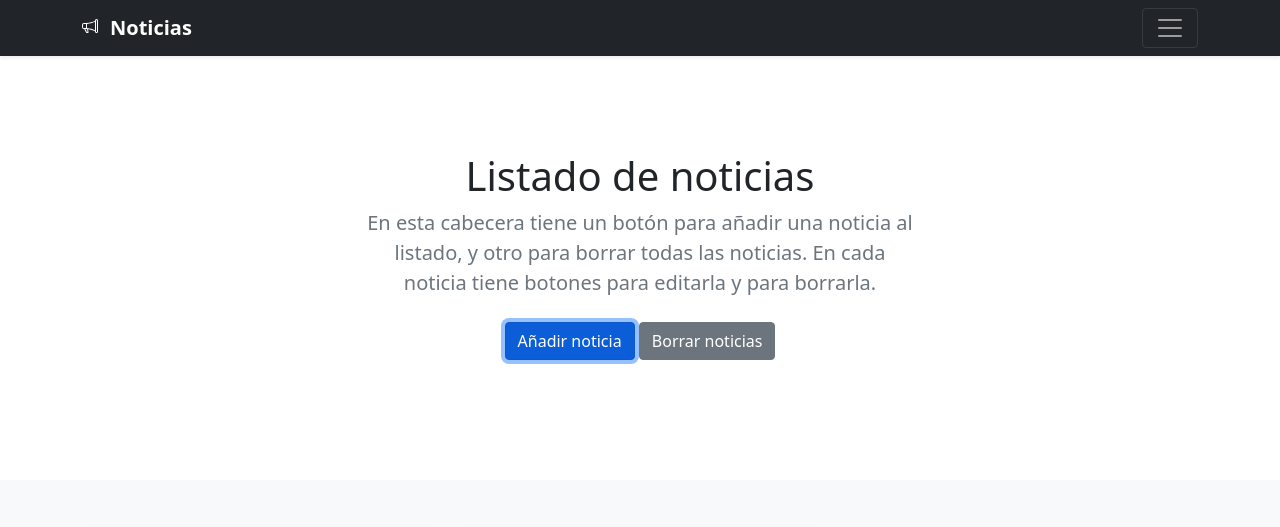
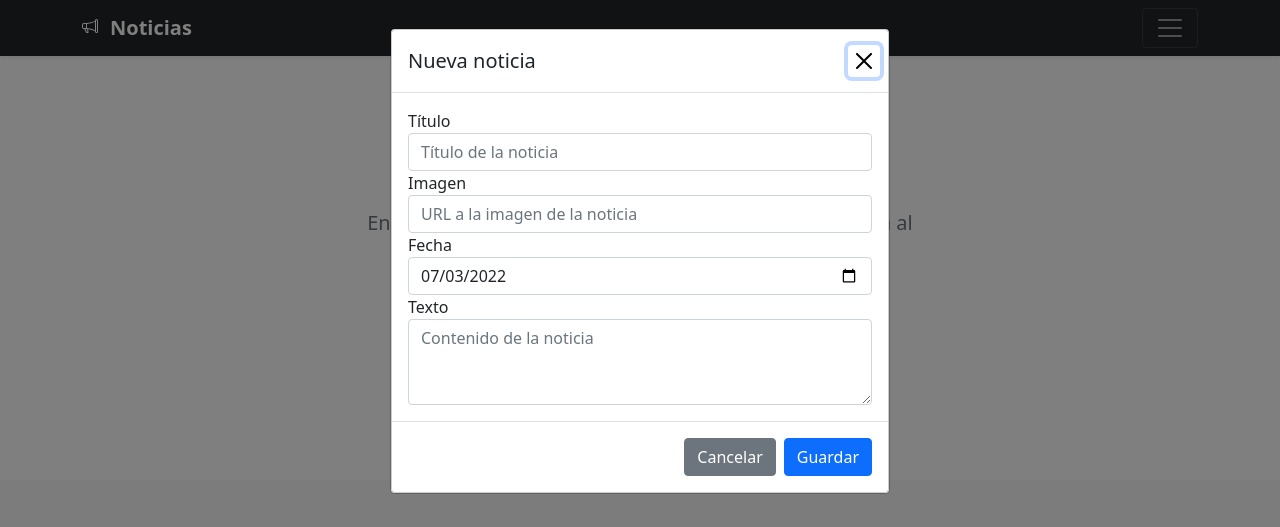
Before and after one commit to MarianoJimenez-FSD/Actividad5, an Angular app: page / in a window 1280 px wide. Both pictures are taken after a click on the link "Añadir noticia". Shown: the top 527 px of the page. Built offline with nearby package versions, Linux system fonts and the light colour scheme.

Commit message:
Añadir noticia (revisar formlario si hay tiempo)

```diff
--- a/package.json
+++ b/package.json
@@ -18,6 +18,7 @@
     "@angular/platform-browser": "^14.0.0",
     "@angular/platform-browser-dynamic": "^14.0.0",
     "@angular/router": "^14.0.0",
+    "@ng-bootstrap/ng-bootstrap": "^13.0.0-beta.1",
     "bootstrap": "^5.1.3",
     "rxjs": "~7.5.0",
     "tslib": "^2.3.0",
--- a/src/app/app.component.html
+++ b/src/app/app.component.html
@@ -39,10 +39,9 @@
         <h1 class="fw-light">Listado de noticias</h1>
         <p class="lead text-muted">En esta cabecera tiene un botón para añadir una noticia al listado, y otro para borrar todas las noticias. En cada noticia tiene botones para editarla y para borrarla.</p>
         <p>
-          <!--a href="#" class="btn btn-primary my-2" data-bs-toggle="modal" data-bs-target="#editUpdateNew">Añadir noticia</a-->
-          <a href="#" class="btn btn-primary my-2">Añadir noticia</a>
+          <a href="#" class="btn btn-primary my-2" (click)="addBlogNew()">Añadir noticia</a>
           <span>&nbsp;</span>
-          <a href="#" class="btn btn-secondary my-2">Borrar noticias</a>
+          <a href="#" class="btn btn-secondary my-2" (click)="deleteAllBlogNews()">Borrar noticias</a>
         </p>
       </div>
     </div>
@@ -58,6 +57,8 @@
     </div>
   </div>
 
+  <app-blog-new-form #blogNewFormComponent (saveBlogNewFormEvent)="saveBlogNewFormEventHandler($event)"></app-blog-new-form>
+
 </main>
 
 <footer class="text-muted py-5">
--- a/src/app/app.component.ts
+++ b/src/app/app.component.ts
@@ -1,4 +1,4 @@
-import { Component, OnInit } from '@angular/core';
+import { Component, ElementRef, OnInit, ViewChild } from '@angular/core';
 import { BlogNew } from './interfaces/blog-new.interface';
 import { BlogNewsService } from './services/blog-news-service.service';
 
@@ -9,12 +9,42 @@ import { BlogNewsService } from './services/blog-news-service.service';
 })
 export class AppComponent implements OnInit {
 
+  @ViewChild('blogNewFormComponent')
+  blogNewFormComponent: any;
+
+  @ViewChild('content')
+  content: any;
+
+  emptyNew: BlogNew = {
+    id: -1,
+    title: "",
+    image: "",
+    text: "",
+    date: new Date()
+  };
+
   blogNews: Map<number, BlogNew> = new Map<number, BlogNew>();
 
   constructor(private blogNewsService: BlogNewsService) { }
 
   ngOnInit(): void {
     this.blogNews = this.blogNewsService.getBlogNews();
-    console.log(this.blogNews);
   }
+
+  addBlogNew(): void {
+    this.blogNewFormComponent.show(true, this.emptyNew);
+  }
+
+  deleteAllBlogNews(): void {
+  }
+
+  saveBlogNewFormEventHandler(saveBlogNewFormEventParams: any) {
+    if (saveBlogNewFormEventParams.new) {
+      this.blogNewsService.addBlogNew(saveBlogNewFormEventParams.blogNew);
+    }
+    else {
+      this.blogNewsService.updateBlogNew(saveBlogNewFormEventParams.blogNew);
+    }
+  }
+
 }
--- /dev/null
+++ b/src/app/components/blog-new-form/blog-new-form.component.html
@@ -0,0 +1,30 @@
+<ng-template #blogNewFormTemplate let-modal>
+    <div class="modal-content">
+        <div class="modal-header">
+            <h5 class="modal-title" id="modal-basic-title">{{ new ? 'Nueva noticia' : 'Modificación de noticia'}}</h5>
+            <button type="button" class="btn-close" aria-label="Close" (click)="modal.dismiss('Cross click')"></button>
+        </div>
+        <div class="modal-body">
+            <div class="form-group">
+                <label for="inputTitle">Título</label>
+                <input type="text" class="form-control" id="inputTitle" placeholder="Título de la noticia" [(ngModel)]="blogNew.title">
+            </div>
+            <div class="form-group">
+                <label for="inputImage">Imagen</label>
+                <input type="url" class="form-control" id="inputImage" placeholder="URL a la imagen de la noticia" [(ngModel)]="blogNew.image">
+            </div>
+            <div class="form-group">
+                <label for="inputDate">Fecha</label>
+                <input type="date" class="form-control" id="inputDate" placeholder="Fecha de publicación" [valueAsDate]="blogNew.date">
+            </div>
+            <div class="form-group">
+                <label for="textareaText">Texto</label>
+                <textarea class="form-control" id="textareaText" rows="3" placeholder="Contenido de la noticia" [(ngModel)]="blogNew.text"></textarea>
+            </div>
+        </div>
+        <div class="modal-footer">
+            <button type="button" class="btn btn-secondary" (click)="modal.dismiss('Cancel click')">Cancelar</button>
+            <button type="button" class="btn btn-primary" (click)="validateFields() ? modal.close('Save click') : {}">Guardar</button>
+        </div>
+    </div>
+</ng-template>
--- /dev/null
+++ b/src/app/components/blog-new-form/blog-new-form.component.ts
@@ -0,0 +1,64 @@
+import { Component, EventEmitter, OnInit, Output, ViewChild } from '@angular/core';
+import { NgbModal } from '@ng-bootstrap/ng-bootstrap';
+import { BlogNew } from 'src/app/interfaces/blog-new.interface';
+import { SaveBlogNewFormEventParams } from 'src/app/interfaces/save-blog-new-form-event-params';
+
+@Component({
+  selector: 'app-blog-new-form',
+  templateUrl: './blog-new-form.component.html',
+  styleUrls: ['./blog-new-form.component.css']
+})
+export class BlogNewFormComponent implements OnInit {
+
+  new: boolean = true;
+
+  blogNew: BlogNew = {
+    id: -1,
+    title: "",
+    image: "",
+    text: "",
+    date: new Date()
+  };
+
+  @Output()
+  saveBlogNewFormEvent: EventEmitter<SaveBlogNewFormEventParams> = new EventEmitter<SaveBlogNewFormEventParams>();
+
+  @ViewChild('blogNewFormTemplate')
+  blogNewForm: any;
+
+  constructor(private modalService: NgbModal) { }
+
+  ngOnInit(): void {
+  }
+
+  validateFields(): boolean {
+    if (this.blogNew.title === '') {
+      alert('Debe introducir el título.');
+      return false;
+    }
+    else if (this.blogNew.image === '') {
+      alert('Debe introducir una imagen.');
+      return false;
+    }
+    else if (this.blogNew.text === '') {
+      alert('Debe introducir el texto de la noticia.')
+      return false;
+    }
+    else {
+      return true;
+    }
+  }
+
+  show(isNew: boolean, blogNew: BlogNew): void {
+    this.new = isNew;
+    this.blogNew = { ...blogNew };
+    this.modalService.open(this.blogNewForm, {ariaLabelledBy: 'modal-basic-title'}).result.then((result) => {
+      this.saveBlogNewFormEvent.emit({
+        new: this.new,
+        blogNew: this.blogNew
+      })
+    }, (reason) => {
+      //console.log(`Dismissed: ${reason}`);
+    });
+  }
+}
--- a/src/app/compoments/blog-new/blog-new.component.html
+++ b/src/app/components/blog-new/blog-new.component.html
@@ -10,7 +10,7 @@
         <button type="button" class="btn btn-sm btn-outline-secondary">Borrar</button>
         </div>
         <small class="text-muted">
-        <time [dateTime]="blogNew.date">
+        <time [dateTime]="blogNew.date | date: 'yyyy/MM/dd'">
             {{ blogNew.date | date: 'dd/MM/yyyy'}}
         </time>
         </small>
--- a/src/app/compoments/blog-new/blog-new.component.ts
+++ b/src/app/components/blog-new/blog-new.component.ts
@@ -1,4 +1,4 @@
-import { Component, Input, OnInit } from '@angular/core';
+import { Component, NgModule, Input, OnInit } from '@angular/core';
 import { BlogNew } from 'src/app/interfaces/blog-new.interface';
 
 @Component({
--- /dev/null
+++ b/src/app/interfaces/save-blog-new-form-event-params.ts
@@ -0,0 +1,6 @@
+import { BlogNew } from "./blog-new.interface";
+
+export interface SaveBlogNewFormEventParams {
+    new: boolean;
+    blogNew: BlogNew;
+}
--- a/src/app/services/blog-news-service.service.ts
+++ b/src/app/services/blog-news-service.service.ts
@@ -39,4 +39,10 @@ export class BlogNewsService {
     );
     this.id++;
   }
+
+  updateBlogNew(blogNew: BlogNew) {
+    if (this.blogNews.has(blogNew.id)) {
+      this.blogNews.set(blogNew.id, blogNew);
+    }
+  }
 }
```
Also changed, not shown: src/app/app.module.ts (+10 -3 lines), src/app/components/blog-new-form/blog-new-form.component.css (added), src/app/components/blog-new/blog-new.component.css (added), 1 other file (tests, documents, lock files or other folders).
